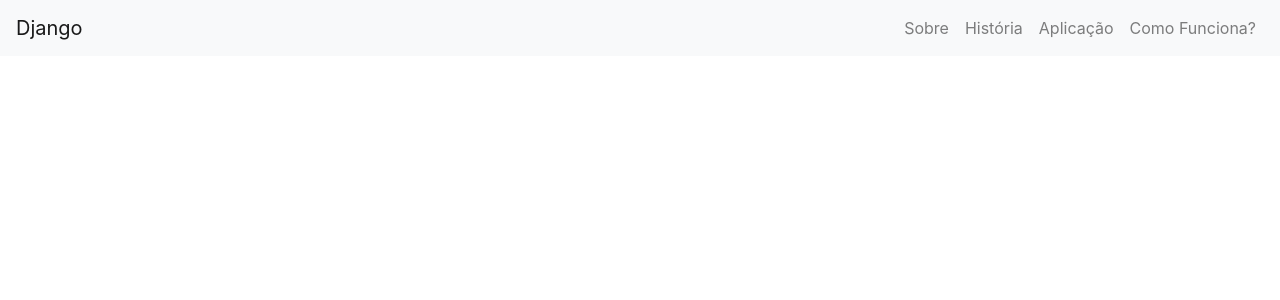
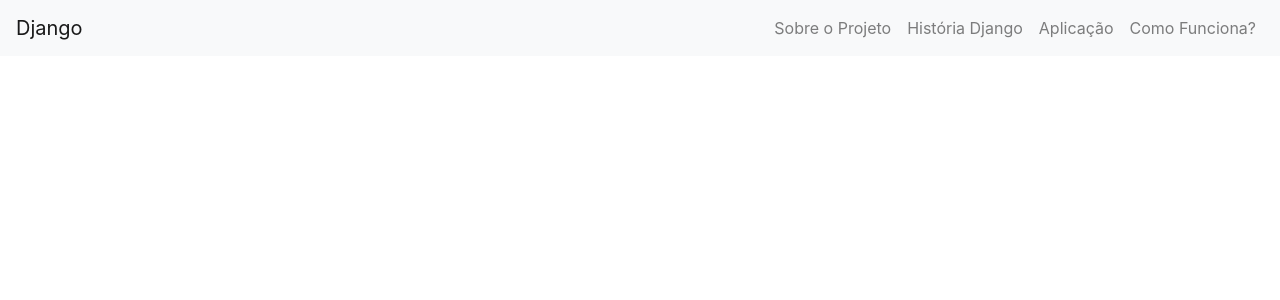
Before and after one commit to Dev3rt0n/django_project, a Django app: template home/templates/home/index.html in a window 1280 px wide. Shown: the top 300 px of the page. Run offline with Django 3.2, Linux system fonts and the light colour scheme; the template is opened without the code that fills it, so the values that code supplies are empty; parts of the project's set-up code (start-up, migrations or seed data) failed here and were passed over; some libraries are stand-ins or nearby versions.

Commit message:
Urls centralizado apenas no raiz do projeto

```diff
--- a/django_project/urls.py
+++ b/django_project/urls.py
@@ -15,8 +15,10 @@ Including another URLconf
 """
 from django.contrib import admin
 from django.urls import path, include
+from home import views
 
 urlpatterns = [
     path('', include('home.urls')),
     path('admin/', admin.site.urls),
+    path('home/', views.Homepage),
 ]
--- a/home/templates/home/index.html
+++ b/home/templates/home/index.html
@@ -19,10 +19,10 @@
 
     <ul class="navbar-nav">
       <li class="navbar-item">
-        <a class="nav-link" href="#">Sobre</a>
+        <a class="nav-link" href="#">Sobre o Projeto</a>
       </li>
       <li class="navbar-item">
-        <a class="nav-link" href="#">História</a>
+        <a class="nav-link" href="#">História Django</a>
       </li>
       <li class="navbar-item">
         <a class="nav-link" href="#">Aplicação</a>
--- a/home/urls.py
+++ /dev/null
@@ -1,6 +0,0 @@
-from django.urls import path, include
-from . import views
-
-urlpatterns = [
-  path('', views.Homepage)
-]
```
